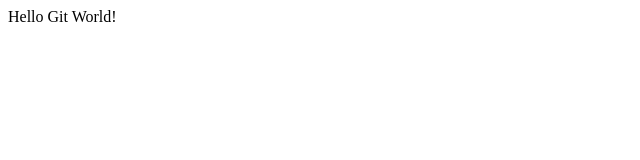
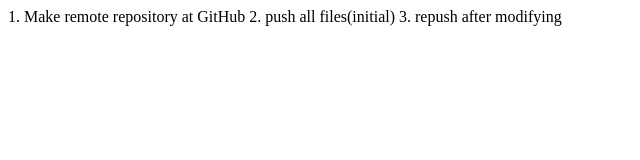
Before and after one commit to taetinn/gitTest, a plain HTML site: page index.html in a window 1280 px wide. Shown: the whole page, without its empty margins (0-640 px from the left). Drawn offline with Linux system fonts and the light colour scheme.

Commit message:
index modify add 2.txt

```diff
--- a/index.html
+++ b/index.html
@@ -6,6 +6,8 @@
     <title>Git Test</title>
 </head>
 <body>
-    Hello Git World!
+    1. Make remote repository at GitHub
+    2. push all files(initial)
+    3. repush after modifying
 </body>
 </html>
--- a/style.css
+++ b/style.css
@@ -0,0 +1 @@
+/* modified. */
```
Also changed, not shown: 2.txt (added).
